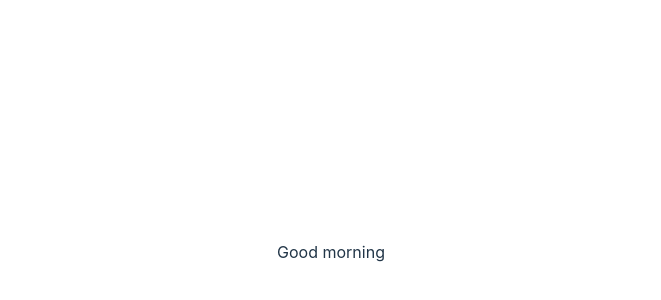
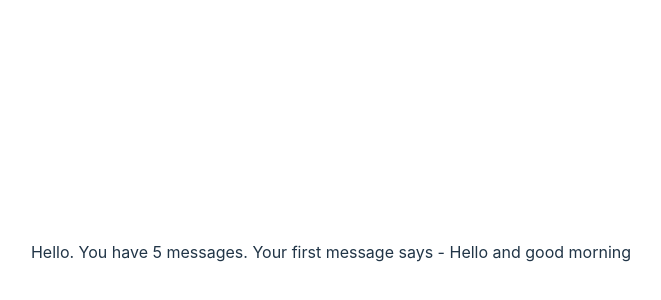
Before and after one commit to SebastianAndDavid/ts_types_practice, a React (Vite) app: page / in a window 1280 px wide. Shown: the part 148-448 px from the top of the page, without its empty margins (309-970 px from the left). Built offline with nearby package versions, Linux system fonts and the light colour scheme.

Commit message:
interface w/ a str, and int type for props

```diff
--- a/src/App.tsx
+++ b/src/App.tsx
@@ -4,7 +4,7 @@ import Messages from "./components/Messages";
 function App() {
   return (
     <>
-      <Messages message="Good morning" />
+      <Messages message=" Hello and good morning" count={5} />
     </>
   );
 }
--- a/src/components/Messages.tsx
+++ b/src/components/Messages.tsx
@@ -1,6 +1,12 @@
 interface MessageProps {
   message: string;
+  count: number;
 }
 export default function Messages(props: MessageProps) {
-  return <div>{props.message}</div>;
+  return (
+    <div>
+      Hello. You have {props.count} messages. Your first message says -
+      {props.message}
+    </div>
+  );
 }
```
